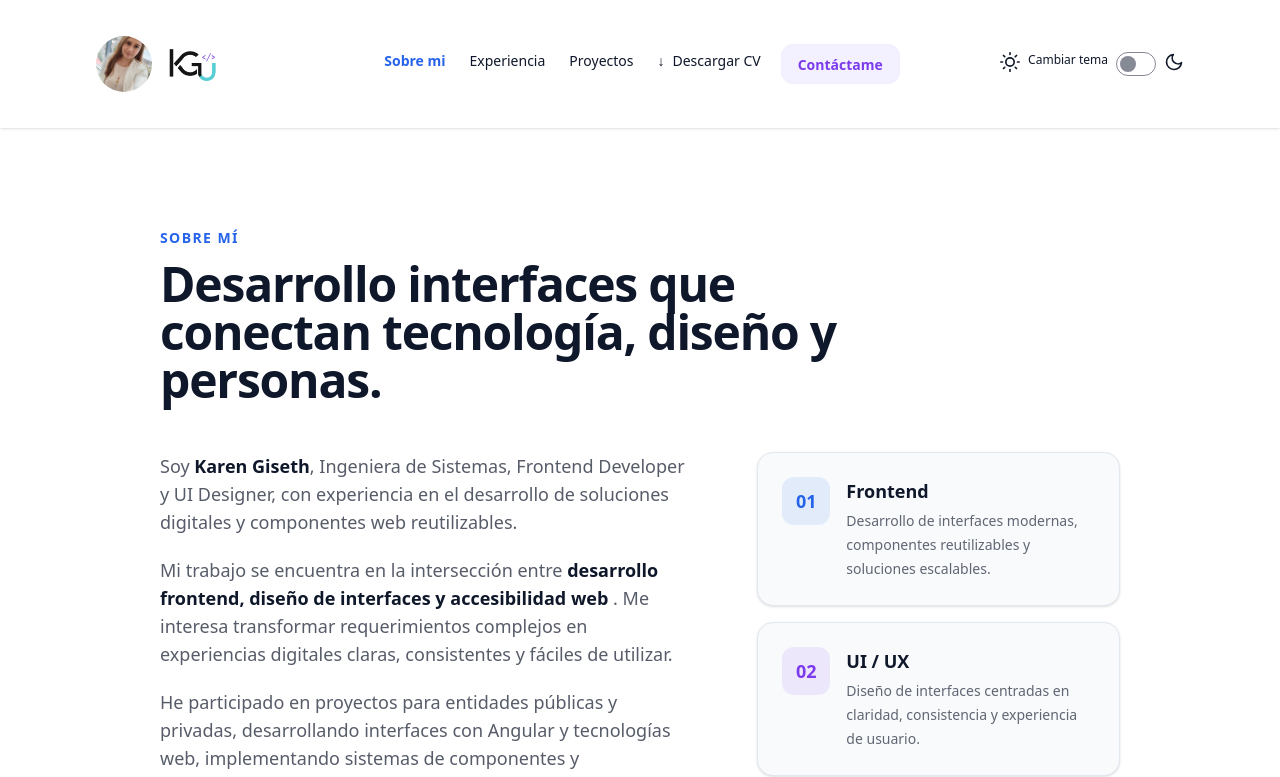
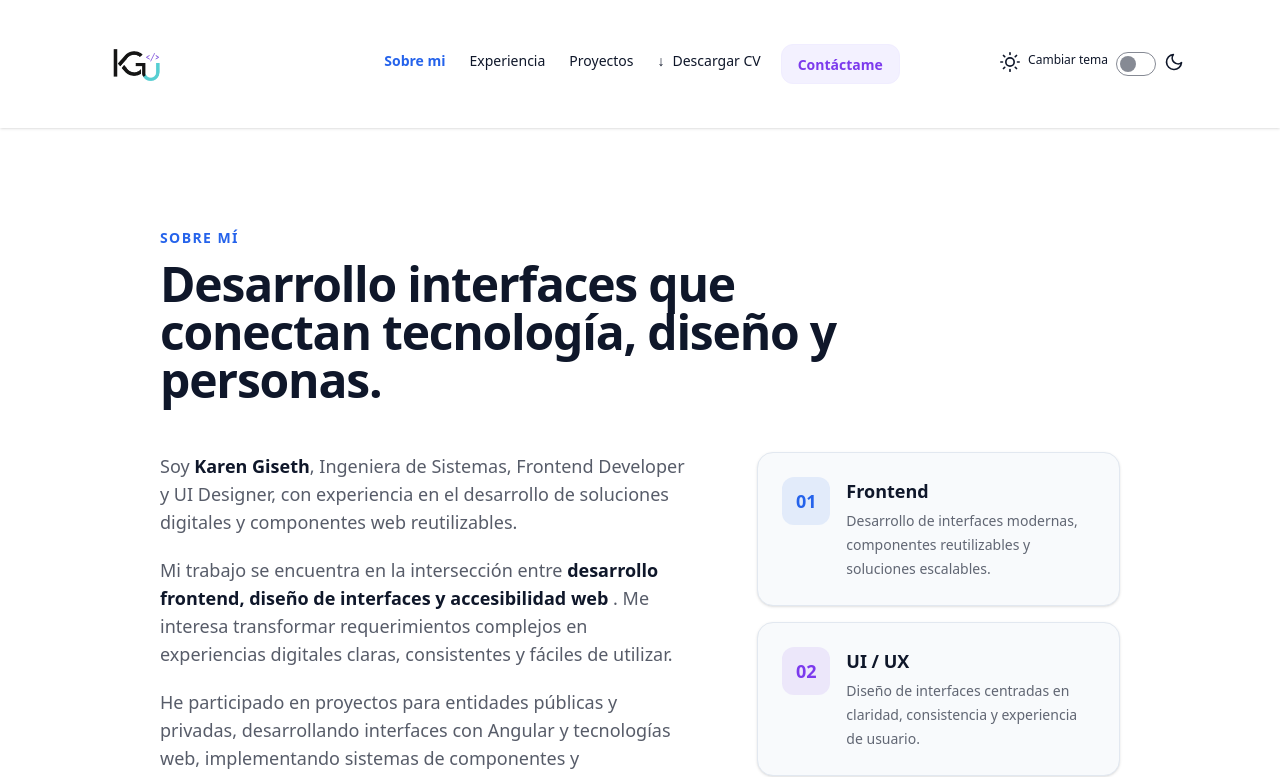
Before and after one commit to karengiseth23/portafolio, an Angular app: page /aboutMe in a window 1280 px wide. Shown: the top 777 px of the page. Built offline with nearby package versions, Linux system fonts and the light colour scheme.

Commit message:
se quita foto

```diff
--- a/src/app/components/about/about.html
+++ b/src/app/components/about/about.html
@@ -24,7 +24,6 @@
 
       <!-- Text -->
       <div class="lg:col-span-7">
-
         <div class="space-y-5 text-base leading-7 text-base-content/70 md:text-lg">
 
           <p>
--- a/src/app/components/navbar/navbar.html
+++ b/src/app/components/navbar/navbar.html
@@ -15,7 +15,7 @@
 
             >Sobre mi</a></li>
           <li><a
-            routerLink="/experiencie"
+            routerLink="/experience"
             routerLinkActive="text-primary font-bold"
             >Experiencia</a></li>
           <li><a
@@ -33,20 +33,13 @@
           </li>
           <li>
             <button
-            class="btn btn-soft btn-primary mx-2"
+            class="btn btn-soft btn-primary btn-sm mx-2"
             (click)="mostrarModalContacto = true">
             Contáctame
             </button>
           </li>
 
         </ul>
-      </div>
-      <div  class="avatar">
-        <div class="w-14 rounded-full">
-          <img
-            alt="Tailwind CSS Navbar component"
-            src="img/avatar.jpeg" />
-        </div>
       </div>
       <span class="hidden">Karen U</span>
       <img src="img/logoKaren.png" class="w-20" alt="Logo personal">
```
Also changed, not shown: public/img/autoretrato.png (added).
